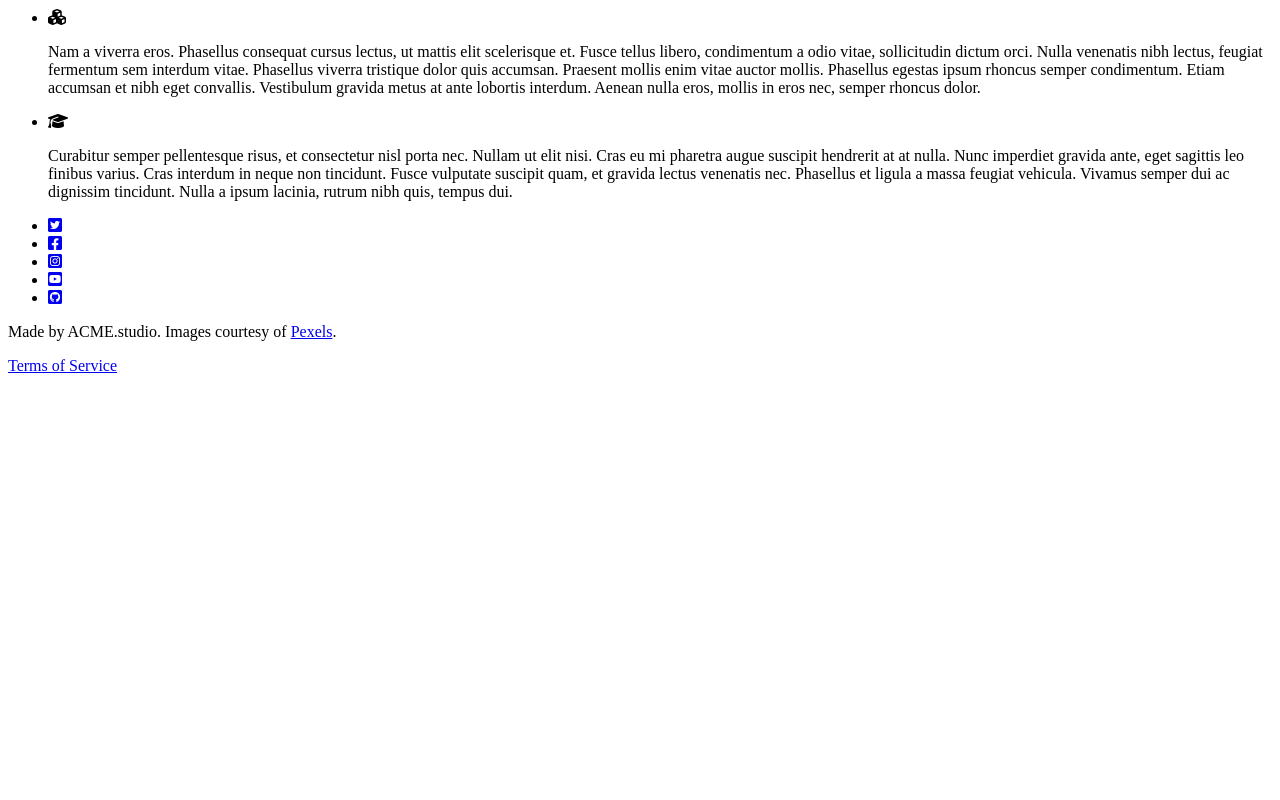
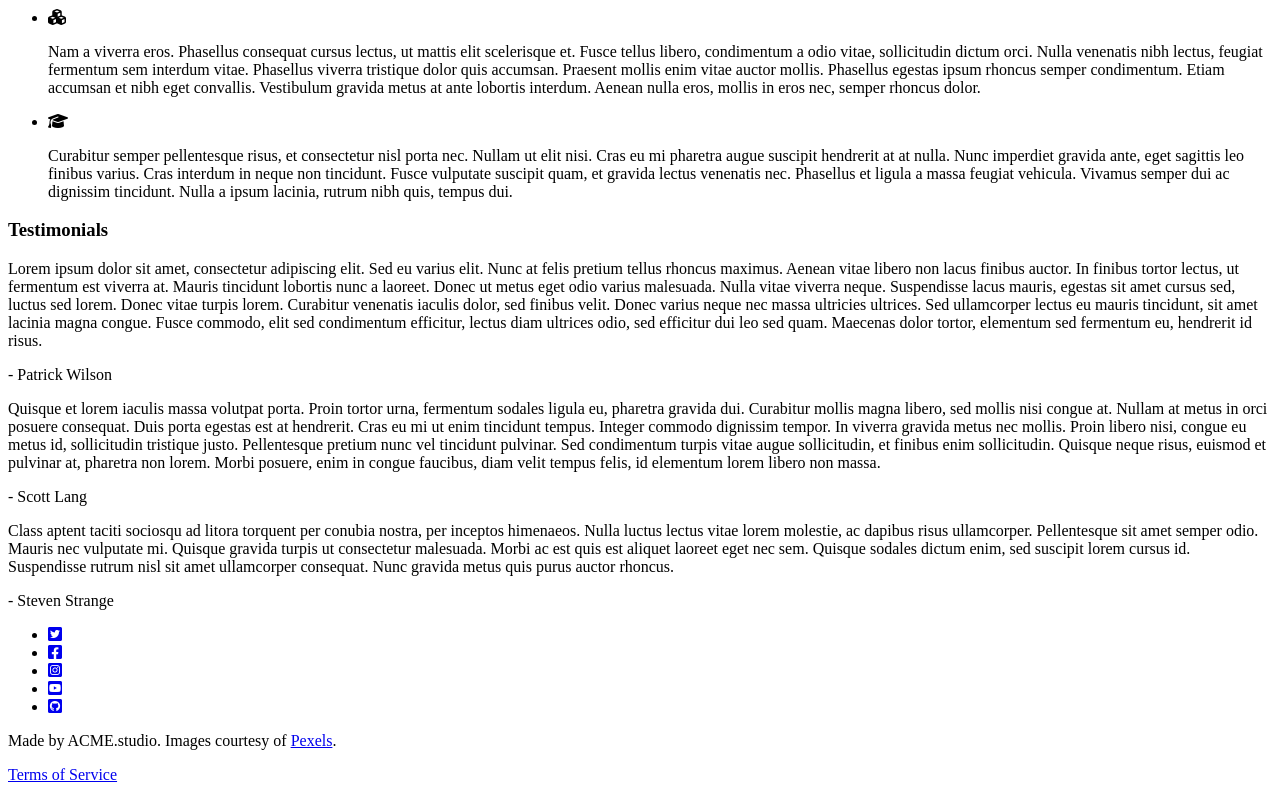
Before and after one commit to upc-pre-202201-si385-sv41/acme-studio-basic-landing, a plain HTML site: page public/index.html in a window 1280 px wide. Shown: the part 825-1625 px from the top of the page. Before the commit the page ends 1216 px from the top, so only its background shows below. Drawn offline with nearby package versions, Linux system fonts and the light colour scheme.

Commit message:
feat(reviews): Added Testimonials Section Content.

```diff
--- a/public/index.html
+++ b/public/index.html
@@ -58,7 +58,17 @@
 
         </section>
 
-        <section id="reviews"></section>
+        <section id="reviews">
+            <h3>Testimonials</h3>
+            <p>Lorem ipsum dolor sit amet, consectetur adipiscing elit. Sed eu varius elit. Nunc at felis pretium tellus rhoncus maximus. Aenean vitae libero non lacus finibus auctor. In finibus tortor lectus, ut fermentum est viverra at. Mauris tincidunt lobortis nunc a laoreet. Donec ut metus eget odio varius malesuada. Nulla vitae viverra neque. Suspendisse lacus mauris, egestas sit amet cursus sed, luctus sed lorem. Donec vitae turpis lorem. Curabitur venenatis iaculis dolor, sed finibus velit. Donec varius neque nec massa ultricies ultrices. Sed ullamcorper lectus eu mauris tincidunt, sit amet lacinia magna congue. Fusce commodo, elit sed condimentum efficitur, lectus diam ultrices odio, sed efficitur dui leo sed quam. Maecenas dolor tortor, elementum sed fermentum eu, hendrerit id risus.</p>
+            <p>- Patrick Wilson</p>
+
+            <p>Quisque et lorem iaculis massa volutpat porta. Proin tortor urna, fermentum sodales ligula eu, pharetra gravida dui. Curabitur mollis magna libero, sed mollis nisi congue at. Nullam at metus in orci posuere consequat. Duis porta egestas est at hendrerit. Cras eu mi ut enim tincidunt tempus. Integer commodo dignissim tempor. In viverra gravida metus nec mollis. Proin libero nisi, congue eu metus id, sollicitudin tristique justo. Pellentesque pretium nunc vel tincidunt pulvinar. Sed condimentum turpis vitae augue sollicitudin, et finibus enim sollicitudin. Quisque neque risus, euismod et pulvinar at, pharetra non lorem. Morbi posuere, enim in congue faucibus, diam velit tempus felis, id elementum lorem libero non massa.</p>
+            <p>- Scott Lang</p>
+
+            <p>Class aptent taciti sociosqu ad litora torquent per conubia nostra, per inceptos himenaeos. Nulla luctus lectus vitae lorem molestie, ac dapibus risus ullamcorper. Pellentesque sit amet semper odio. Mauris nec vulputate mi. Quisque gravida turpis ut consectetur malesuada. Morbi ac est quis est aliquet laoreet eget nec sem. Quisque sodales dictum enim, sed suscipit lorem cursus id. Suspendisse rutrum nisl sit amet ullamcorper consequat. Nunc gravida metus quis purus auctor rhoncus.</p>
+            <p>- Steven Strange</p>
+        </section>
 
         <section id="contact"></section>
     </main>
```
